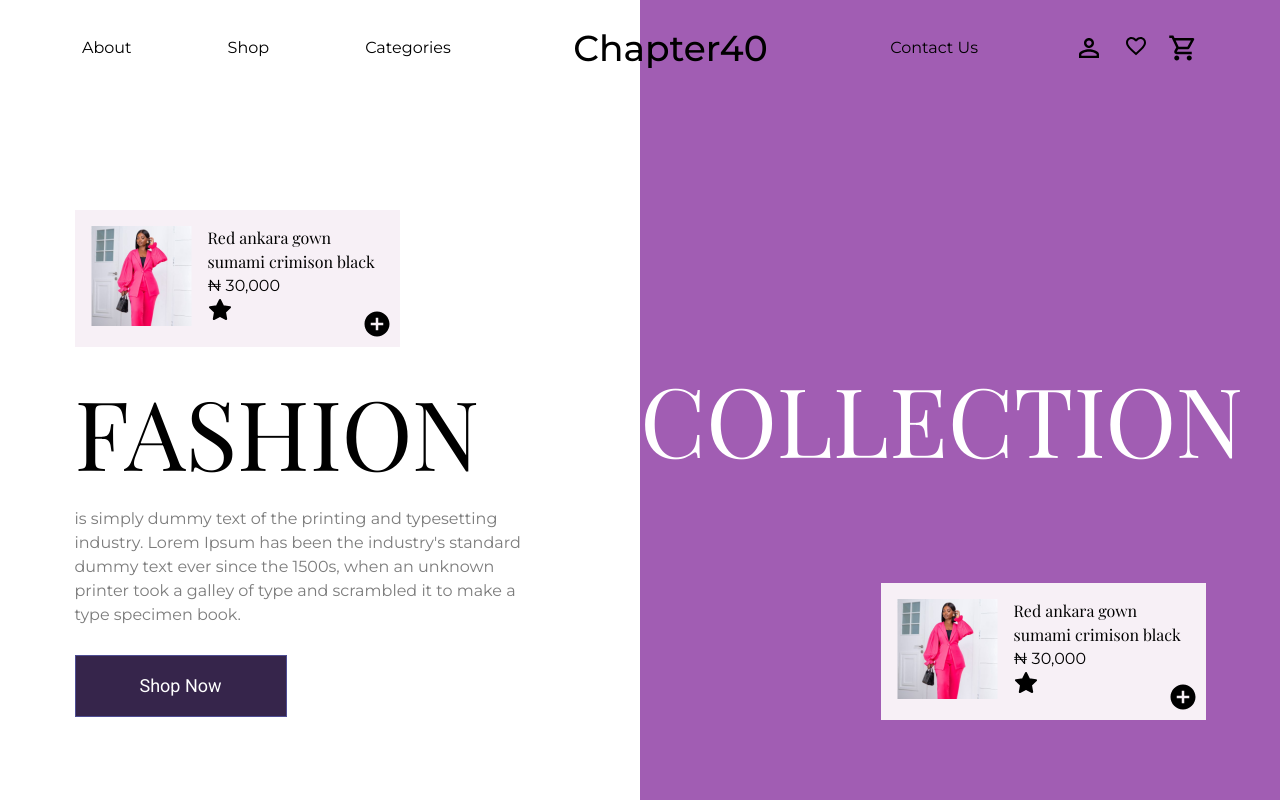
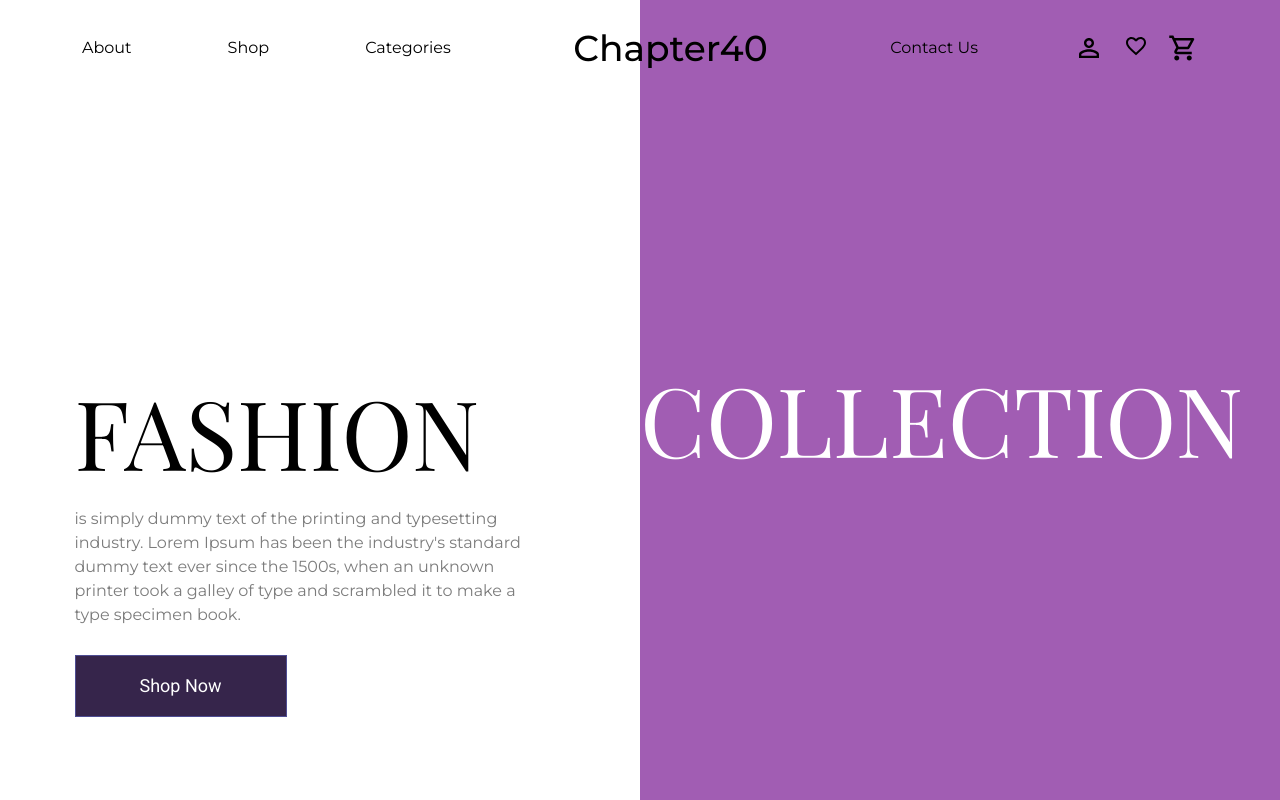
Before and after one commit to Temi-Dire/chapter40-website, a React (Vite) app: page / in a window 1280 px wide. Shown: the top 800 px of the page. Built offline with nearby package versions, Linux system fonts and the light colour scheme.

Commit message:
fix: Minicard

```diff
--- a/src/components/Minicard.tsx
+++ b/src/components/Minicard.tsx
@@ -1,18 +1,21 @@
-import AddCircleIcon from '@mui/icons-material/AddCircle';
-import Star from './Star';
+import AddCircleIcon from "@mui/icons-material/AddCircle";
+import Star from "./Star";
 
 const Minicard = () => {
   return (
-    <div className='grid grid-cols-[auto,1fr] bg-[#F7F0F6] max-w-max h-[137px] p-4 gap-x-4 relative'>
-        <img className='' src="/assets/images/dress2small.png" alt="" />
-        <div className='text-base w-44'>
-            <p className='font-playfair'>Red ankara gown sumami crimison black</p>
-            <p className='font-montserrat'>₦ 30,000</p>
-            <Star filled/>
-        </div>
-        <AddCircleIcon className='absolute bottom-2 right-2' style={{fontSize: 30}}/>
+    <div className="grid grid-cols-[auto,1fr] bg-[#F7F0F6] max-w-max h-[137px] p-4 gap-x-4 relative -z-10">
+      <img className="" src="/assets/images/dress2small.png" alt="" />
+      <div className="text-base w-44">
+        <p className="font-playfair">Red ankara gown sumami crimison black</p>
+        <p className="font-montserrat">₦ 30,000</p>
+        <Star filled />
+      </div>
+      <AddCircleIcon
+        className="absolute bottom-2 right-2"
+        style={{ fontSize: 30 }}
+      />
     </div>
-  )
-}
+  );
+};
 
-export default Minicard
+export default Minicard;
```
